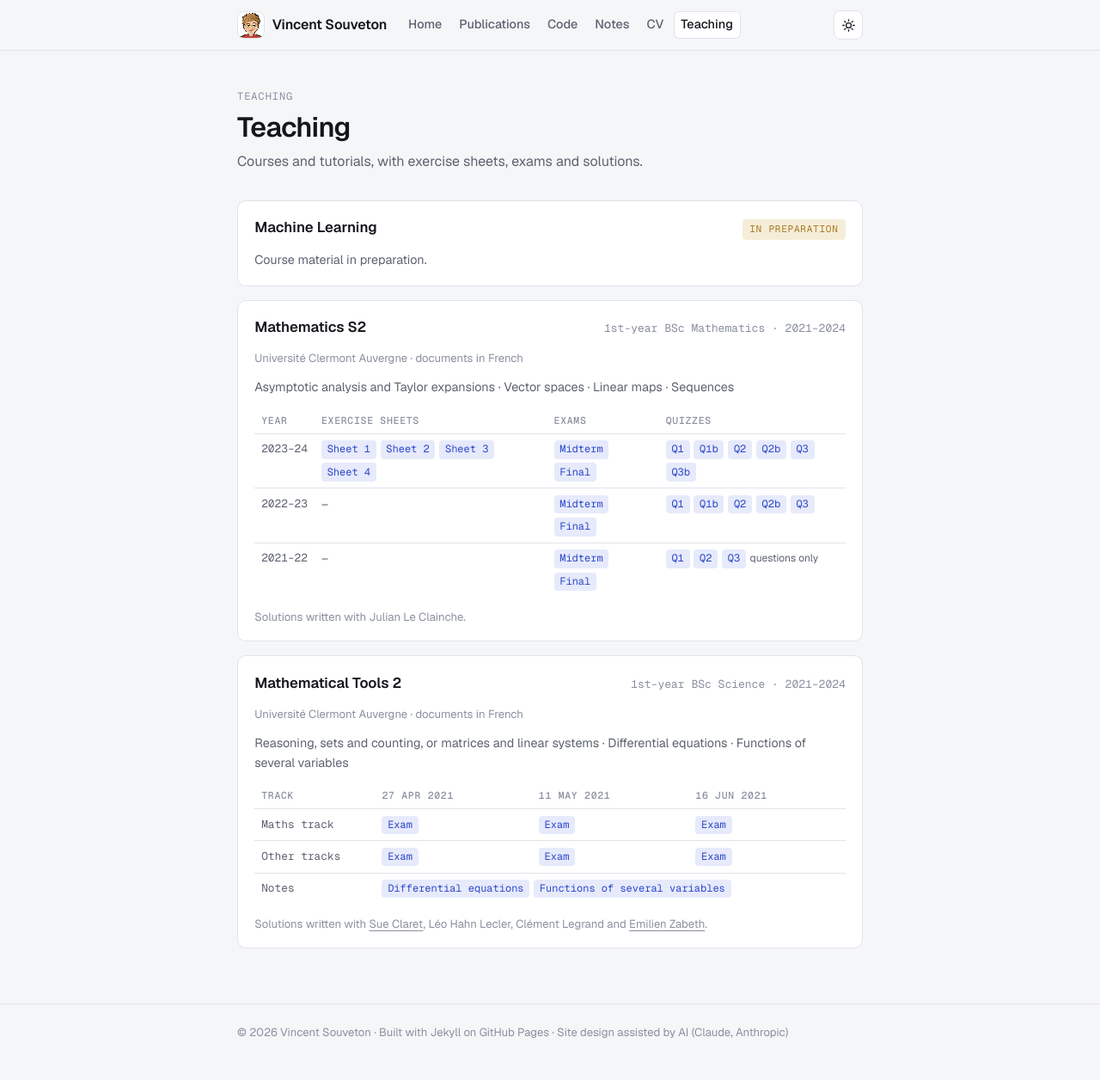
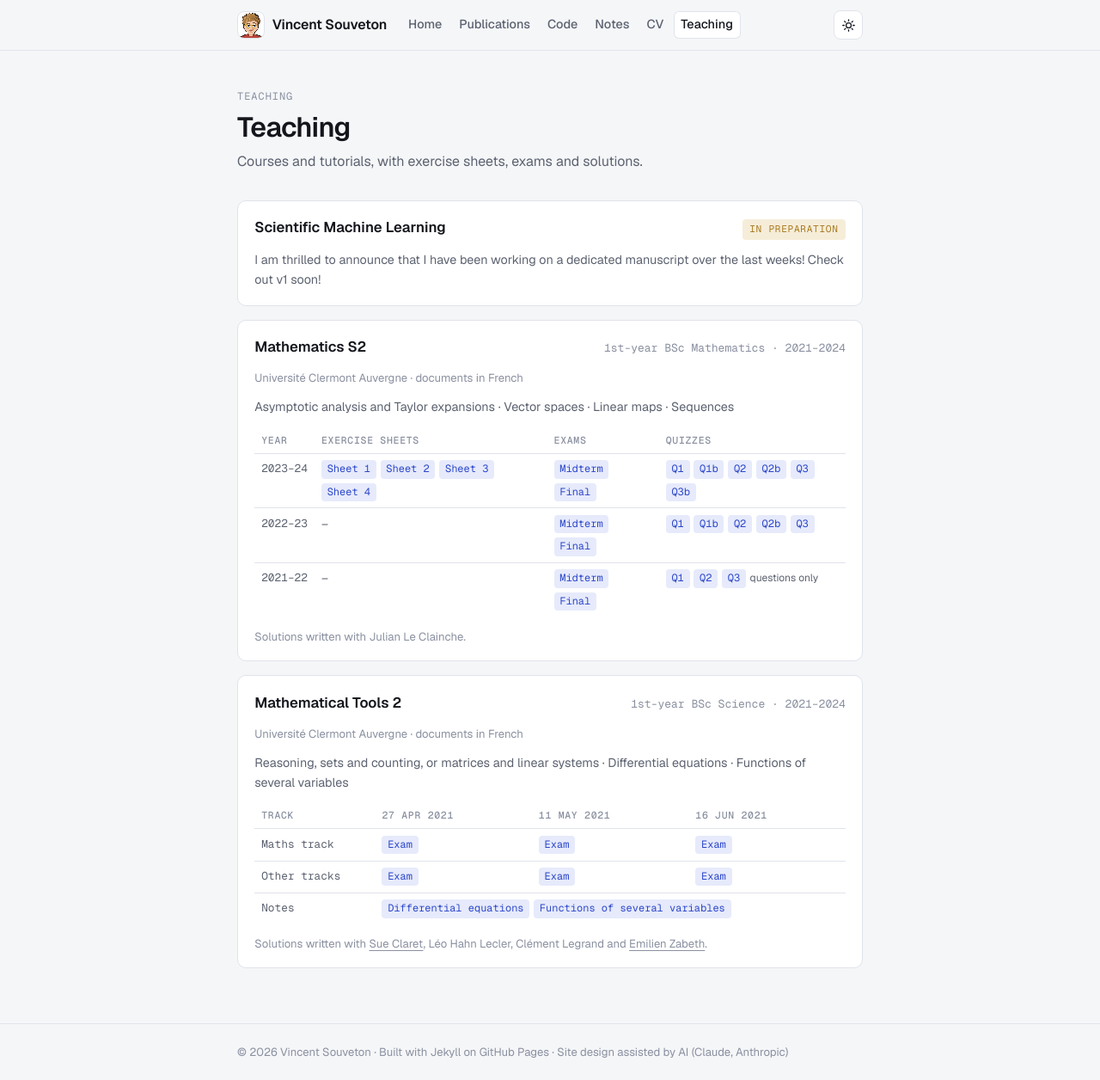
Before and after one commit to vincentsouveton/vincentsouveton.github.io, a Jekyll site: the page built from teaching.html, in a window 1280 px wide and 1256 px high. Shown: the whole window at 86% size. Built offline with Jekyll 4.4.1, drawn with Linux system fonts in a browser that asks for light colours.

Commit message:
SciML course announcement

```diff
--- a/_data/teaching.yml
+++ b/_data/teaching.yml
@@ -9,9 +9,9 @@
 #            `note:` adds a small grey remark after the last cell.
 #   file:    path inside assets/cours/ (put the PDF there).
 
-- title: Machine Learning
+- title: Scientific Machine Learning
   status: In preparation
-  topics: Course material in preparation.
+  topics: I am thrilled to announce that I have been working on a dedicated manuscript over the last weeks! Check out v1 soon!
 
 - title: Mathematics S2
   level: 1st-year BSc Mathematics · 2021–2024
```
